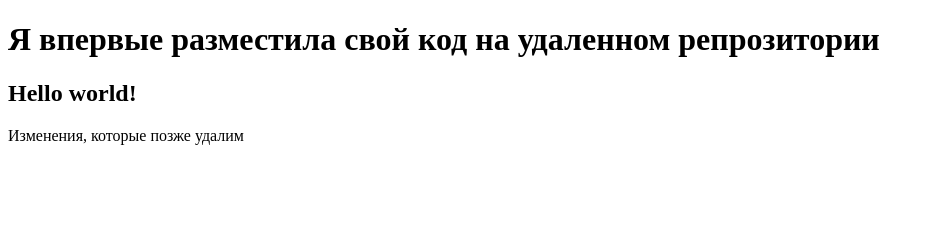
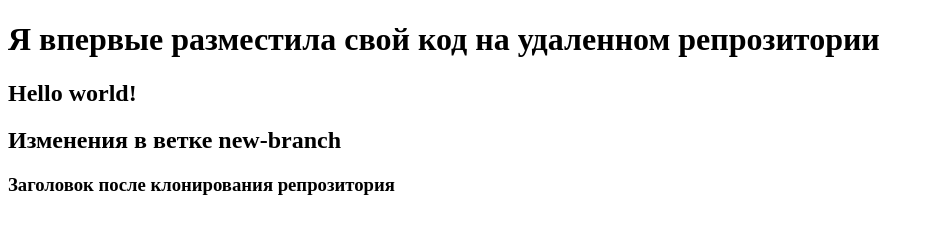
Before and after one commit to alinamolina/new-repo, a plain HTML site: page index.html in a window 1280 px wide. Shown: the whole page, without its empty margins (0-934 px from the left). Drawn offline with Linux system fonts and the light colour scheme.

Commit message:
commit alter cloning

```diff
--- a/index.html
+++ b/index.html
@@ -8,6 +8,7 @@
 <body>
 <h1>Я впервые разместила свой код на удаленном репрозитории</h1>
 <h2>Hello world!</h2>
-<p>Изменения, которые позже удалим</p>
+<h2>Изменения в ветке new-branch</h2>
+<h3>Заголовок после клонирования репрозитория</h3>
 </body>
 </html>
```
